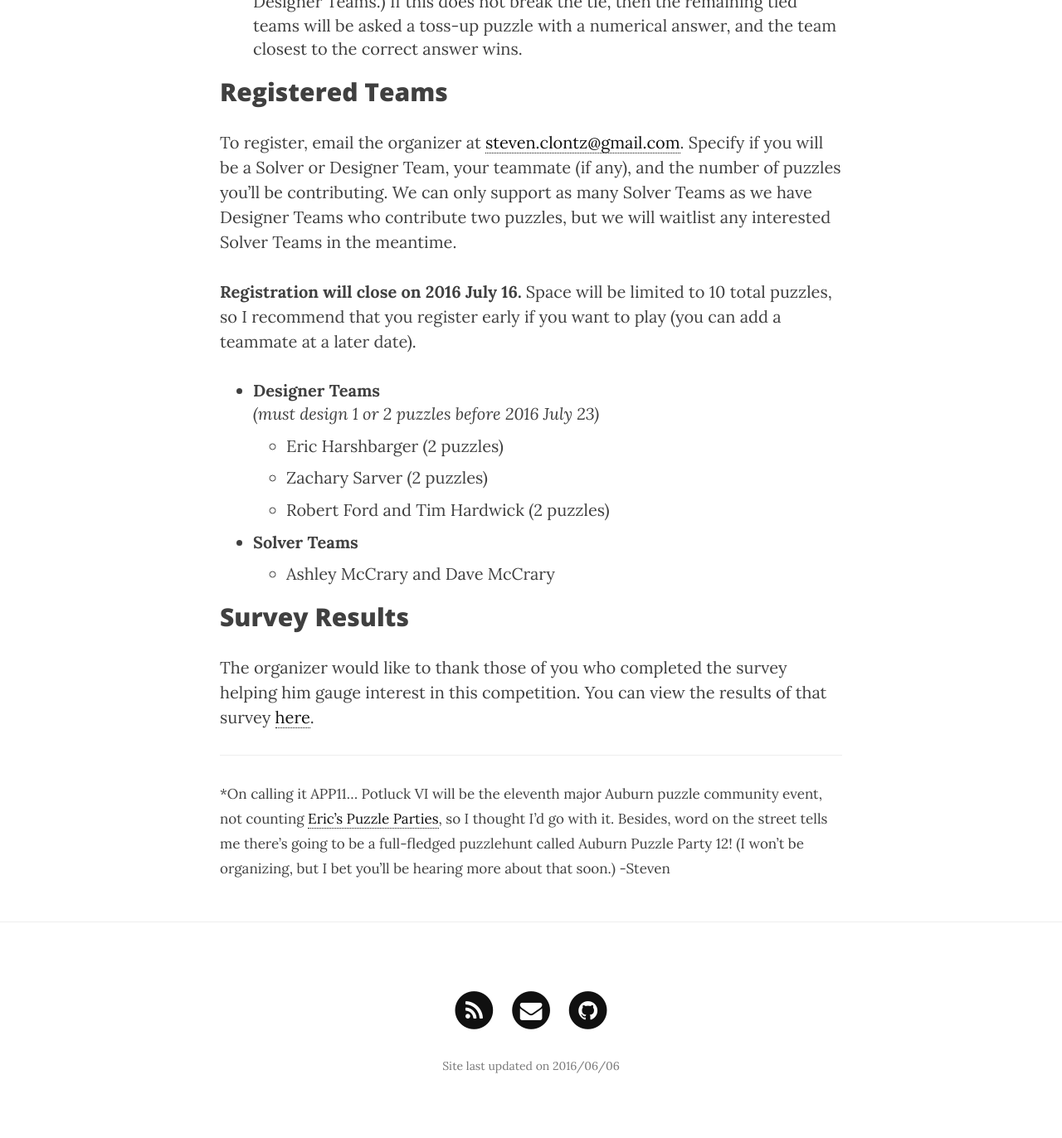
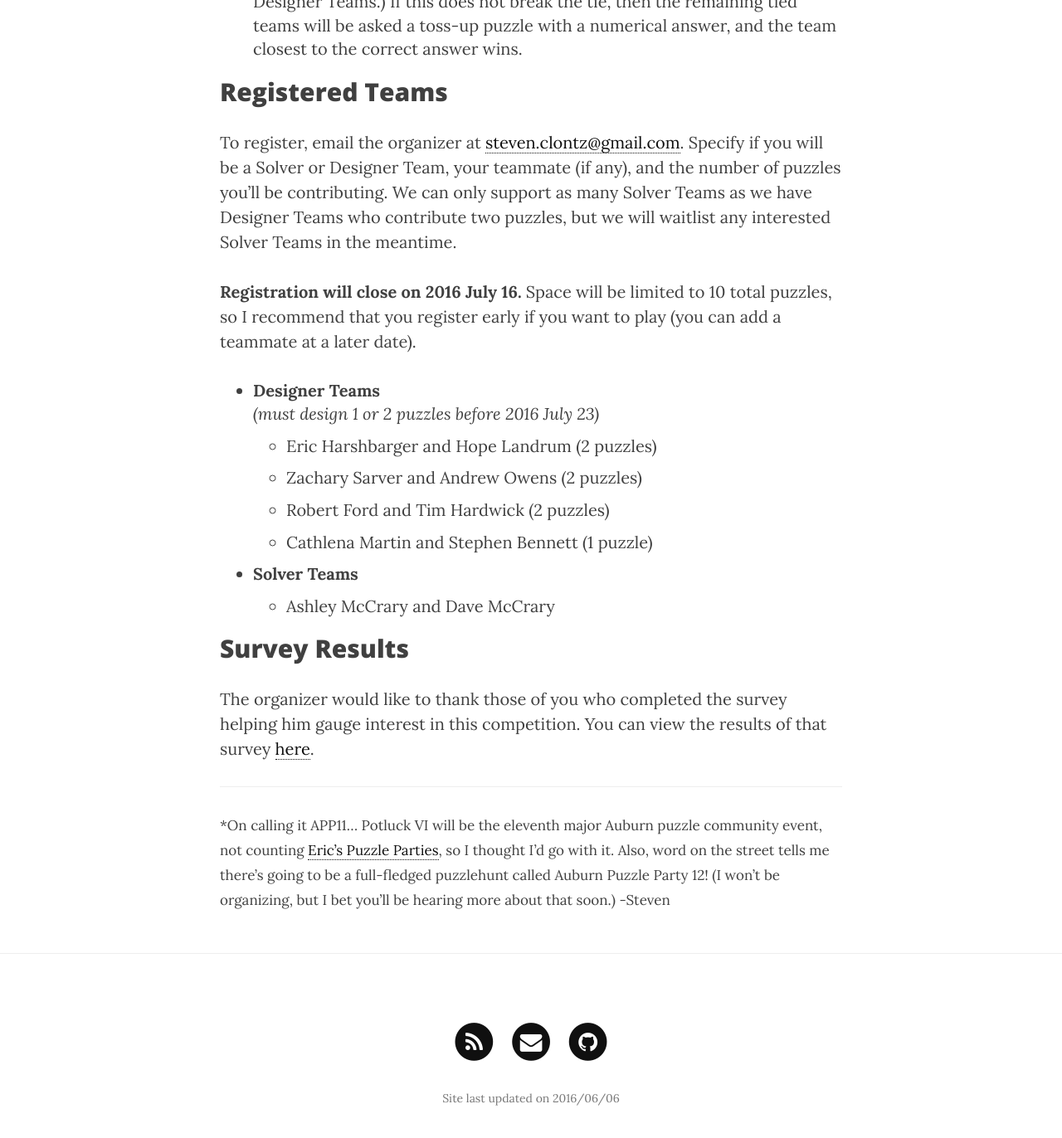
Before and after one commit to StevenClontz/auburn-puzzle-party, a Jekyll site: the page built from pages/parties/app11.md, in a window 1280 px wide and 1400 px high, scrolled down 3794 px. Shown: the top 1372 px of the window at 83% size. Built offline with Jekyll 4.4.1, drawn with Linux system fonts in a browser that asks for light colours; nearby versions of some CDN libraries; formulas are drawn with MathJax 3.

Commit message:
add app11 team

```diff
--- a/pages/parties/app11.md
+++ b/pages/parties/app11.md
@@ -143,9 +143,10 @@ puzzles, so I recommend that you register early if you want to play
 
 * **Designer Teams**
   *(must design 1 or 2 puzzles before 2016 July 23)*
-    * Eric Harshbarger (2 puzzles)
-    * Zachary Sarver (2 puzzles)
+    * Eric Harshbarger and Hope Landrum (2 puzzles)
+    * Zachary Sarver and Andrew Owens (2 puzzles)
     * Robert Ford and Tim Hardwick (2 puzzles)
+    * Cathlena Martin and Stephen Bennett (1 puzzle)
 * **Solver Teams**
     * Ashley McCrary and Dave McCrary
 
@@ -163,7 +164,7 @@ in this competition. You can view the results of that survey [here][1].
 \*On calling it APP11...
 Potluck VI will be the eleventh major Auburn puzzle community event,
 not counting [Eric's Puzzle Parties][epp], so I thought I'd go with it.
-Besides, word on the street tells me
+Also, word on the street tells me
 there's going to be a full-fledged puzzlehunt called Auburn Puzzle
 Party 12!
 (I won't be organizing, but I bet you'll be hearing more about that soon.)
```
Also changed, not shown: README.md.
